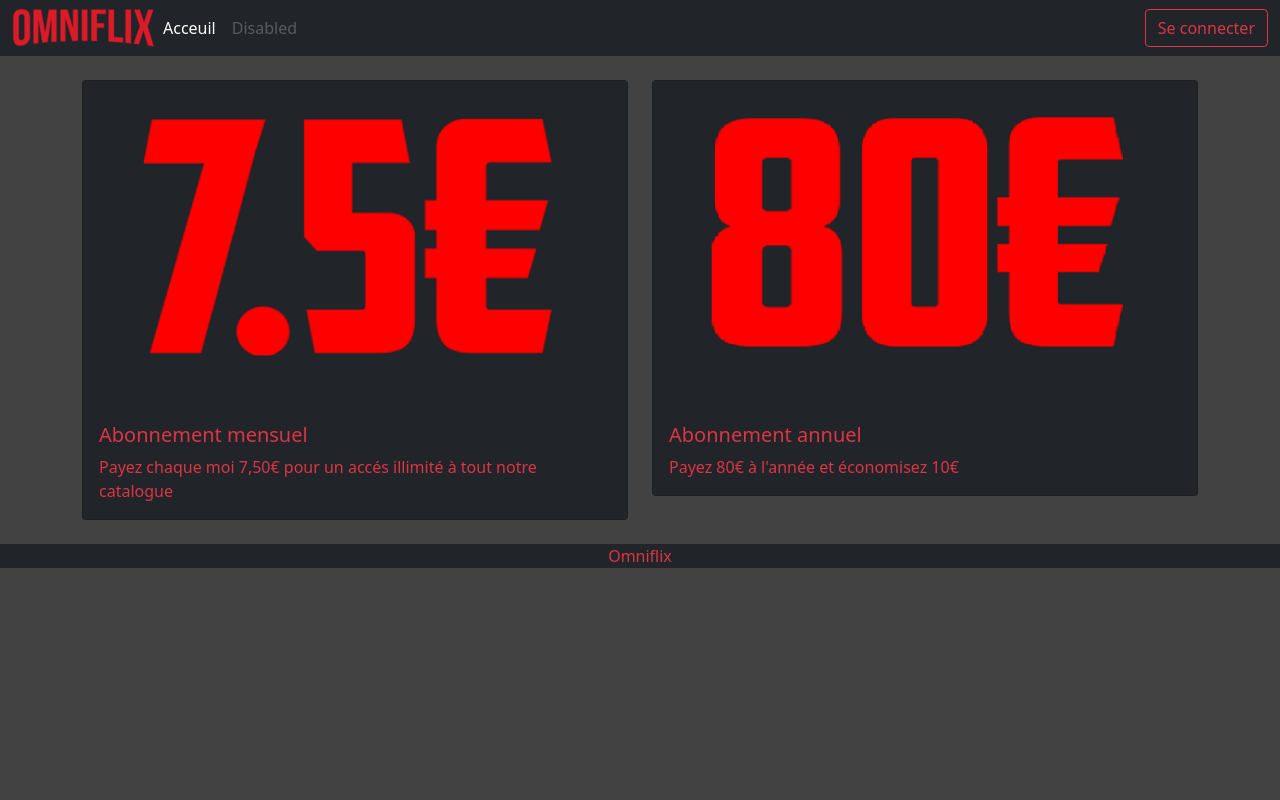
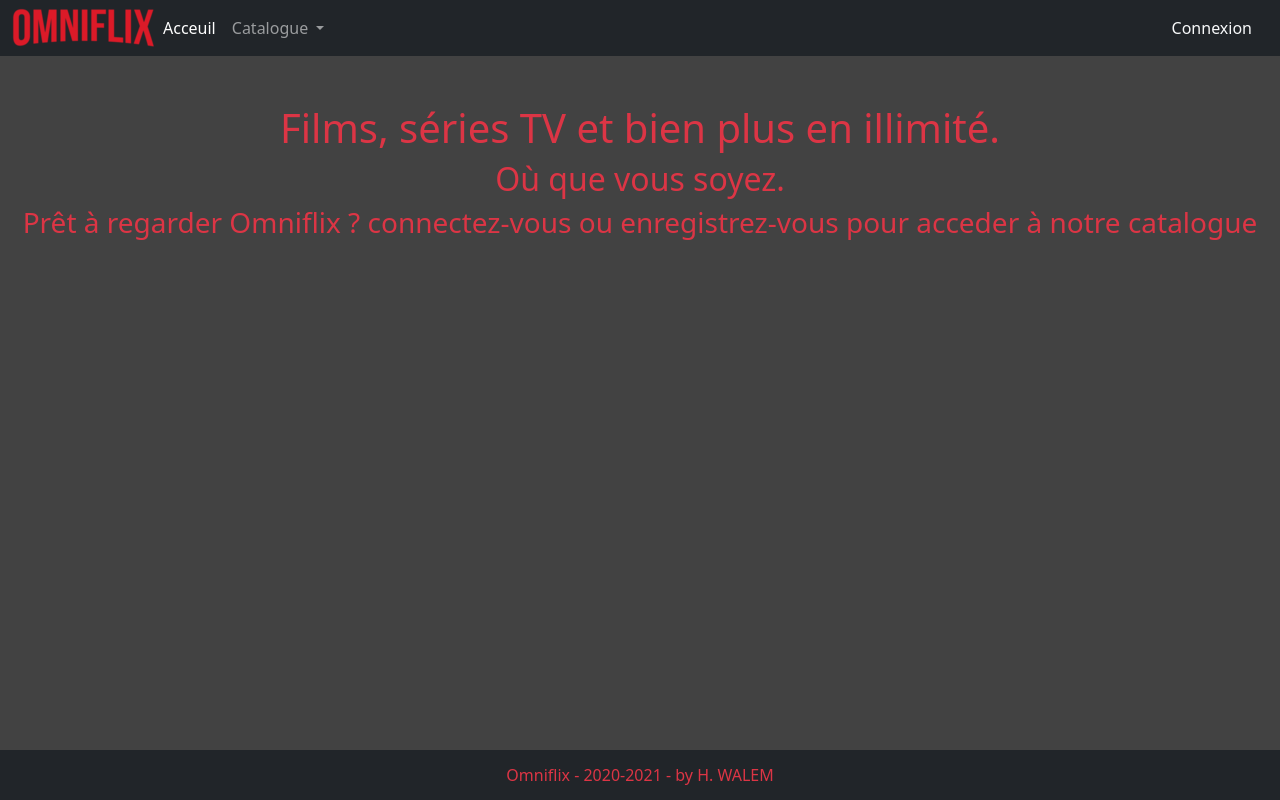
Before and after one commit to huwa1105/WALEM_Hugo_Projet_2020-2021, a PHP site: page / in a window 1280 px wide. Run offline with PHP 8.4, Linux system fonts and the light colour scheme; some libraries are stand-ins or nearby versions.

Commit message:
Push du 15/03/2021 - Page et mise en page utilisateur SANS BD

```diff
--- a/admin/lib/css/style.css
+++ b/admin/lib/css/style.css
@@ -1,3 +1,32 @@
-body{
+*{
+    margin:0;
+    padding:0;
+}
+
+html, body {
+    height : 100%;
     background-color: #424242;
 }
+
+body{
+    text-align:center;
+}
+
+#main{
+    max-width:1280px;
+    min-height:100%;
+    margin:0 auto;
+    position:relative;
+}
+
+footer{
+    background:#ccc;
+    position:absolute;
+    bottom:0;
+    width:100%;
+    height:50px;
+}
+
+#page{
+    ackground-color: #424242;
+}
--- /dev/null
+++ b/admin/lib/php/classes/Connexion.class.php
@@ -0,0 +1 @@
+<?php
--- a/index.php
+++ b/index.php
@@ -10,20 +10,22 @@ session_start();
 <head>
     <title>Site 2021</title>
     <script src="https://ajax.googleapis.com/ajax/libs/jquery/3.5.1/jquery.min.js"></script>
-    <script src="https://cdn.jsdelivr.net/npm/@popperjs/core@2.6.0/dist/umd/popper.min.js" integrity="sha384-KsvD1yqQ1/1+IA7gi3P0tyJcT3vR+NdBTt13hSJ2lnve8agRGXTTyNaBYmCR/Nwi" crossorigin="anonymous"></script>
-    <script src="https://cdn.jsdelivr.net/npm/bootstrap@5.0.0-beta2/dist/js/bootstrap.min.js" integrity="sha384-nsg8ua9HAw1y0W1btsyWgBklPnCUAFLuTMS2G72MMONqmOymq585AcH49TLBQObG" crossorigin="anonymous"></script>
-    <link href="https://cdn.jsdelivr.net/npm/bootstrap@5.0.0-beta2/dist/css/bootstrap.min.css" rel="stylesheet" integrity="sha384-BmbxuPwQa2lc/FVzBcNJ7UAyJxM6wuqIj61tLrc4wSX0szH/Ev+nYRRuWlolflfl" crossorigin="anonymous">
+    <script src="https://cdn.jsdelivr.net/npm/@popperjs/core@2.6.0/dist/umd/popper.min.js"
+            integrity="sha384-KsvD1yqQ1/1+IA7gi3P0tyJcT3vR+NdBTt13hSJ2lnve8agRGXTTyNaBYmCR/Nwi"
+            crossorigin="anonymous"></script>
+    <script src="https://cdn.jsdelivr.net/npm/bootstrap@5.0.0-beta2/dist/js/bootstrap.min.js"
+            integrity="sha384-nsg8ua9HAw1y0W1btsyWgBklPnCUAFLuTMS2G72MMONqmOymq585AcH49TLBQObG"
+            crossorigin="anonymous"></script>
+    <link href="https://cdn.jsdelivr.net/npm/bootstrap@5.0.0-beta2/dist/css/bootstrap.min.css" rel="stylesheet"
+          integrity="sha384-BmbxuPwQa2lc/FVzBcNJ7UAyJxM6wuqIj61tLrc4wSX0szH/Ev+nYRRuWlolflfl" crossorigin="anonymous">
     <link rel="stylesheet" href="./admin/lib/css/style.css"/>
     <link rel="stylesheet" href="./admin/lib/css/custom.css"/>
-    <link rel="stylesheet" href="https://pro.fontawesome.com/releases/v5.10.0/css/all.css" integrity="sha384-AYmEC3Yw5cVb3ZcuHtOA93w35dYTsvhLPVnYs9eStHfGJvOvKxVfELGroGkvsg+p" crossorigin="anonymous"/>
+    <link rel="stylesheet" href="https://pro.fontawesome.com/releases/v5.10.0/css/all.css"
+          integrity="sha384-AYmEC3Yw5cVb3ZcuHtOA93w35dYTsvhLPVnYs9eStHfGJvOvKxVfELGroGkvsg+p" crossorigin="anonymous"/>
 </head>
 
 <body>
-<div id="page">
-    <header class="img_header">
-
-    </header>
-    <section id="colGauche">
+<header>
     <nav>
         <?php
         $path = "./lib/php/public_menu.php";
@@ -32,10 +34,8 @@ session_start();
         }
         ?>
     </nav>
-    </section>
-    &nbsp;
-    <section id="contenu">
-        <div id="main">
+</header>
+<div id="page" class="py-5">
     <?php
     if (!isset($_SESSION['page'])) {
         $_SESSION['page'] = "accueil.php";
@@ -52,11 +52,16 @@ session_start();
         include("./pages/page404.php");
     }
     ?>
-        </div>
-    </section>
 
 </div>
-&nbsp;
-<footer class="bg-dark text-danger text-center">Omniflix</footer>
+<footer class="bg-dark text-danger d-flex align-items-center justify-content-around">
+        <?php
+        if (file_exists('lib/php/public_footer.php')) {
+            include('lib/php/public_footer.php');
+        }
+        ?>
+</footer>
 </body>
+
+
 </html>
--- a/lib/php/public_footer.php
+++ b/lib/php/public_footer.php
@@ -1 +1 @@
-<?php
+<span>Omniflix - 2020-2021 - by H. WALEM</span>
--- a/lib/php/public_menu.php
+++ b/lib/php/public_menu.php
@@ -1,20 +1,30 @@
 <nav class="navbar navbar-expand-lg navbar-dark bg-dark">
     <div class="container-fluid">
-        <img src="./admin/images/Omniflix.png">
+        <a  href="./index.php?page=accueil.php"><img src="./admin/images/Omniflix.png"></a>
         <button class="navbar-toggler" type="button" data-bs-toggle="collapse" data-bs-target="#navbarSupportedContent" aria-controls="navbarSupportedContent" aria-expanded="false" aria-label="Toggle navigation">
             <span class="navbar-toggler-icon"></span>
         </button>
         <div class="collapse navbar-collapse" id="navbarSupportedContent">
             <ul class="navbar-nav me-auto mb-2 mb-lg-0">
                 <li class="nav-item">
-                    <a class="nav-link active" aria-current="page" href="#">Acceuil</a>
+                    <a class="nav-link active" aria-current="page" href="./index.php?page=accueil.php">Acceuil</a>
                 </li>
 
-                <li class="nav-item">
-                    <a class="nav-link disabled" href="#" tabindex="-1" aria-disabled="true">Disabled</a>
+                <li class="nav-item dropdown">
+                    <a class="nav-link dropdown-toggle" href="#" id="navbarDropdown" role="button" data-bs-toggle="dropdown" aria-expanded="false">
+                        Catalogue
+                    </a>
+                    <ul class="dropdown-menu" aria-labelledby="navbarDropdown">
+                        <li><a class="dropdown-item" href="./index.php?page=categorie.php">Catégories</a></li>
+                        <li><a class="dropdown-item" href="./index.php?page=catalogue.php">Films</a></li>
+                        <li><a class="dropdown-item" href="./index.php?page=catalogue.php">Séries</a></li>
+                        <li><hr class="dropdown-divider"></li>
+                        <li><a class="dropdown-item" href="./index.php?page=catalogue.php">Tous</a></li>
+                    </ul>
                 </li>
             </ul>
-            <button class="btn btn-outline-danger" type="submit">Se connecter</button>
+            <a class="nav-link active text-light" aria-current="page" href="./index.php?page=connexion.php">Connexion</a>
+            <!--<a class="nav-link active" aria-current="page" href="./index.php?page=connexion.php"><button class="btn btn-outline-danger" type="submit">Se connecter</button></a>-->
         </div>
     </div>
 </nav>
--- a/pages/accueil.php
+++ b/pages/accueil.php
@@ -1,22 +1,5 @@
-<div class="container">
-    <div class="row row-cols-1 row-cols-md-2 g-4">
-        <div class="col">
-            <div class="card bg-dark text-danger">
-                <img ="7euro" class="imgPrix" src="./admin/images/7e.png" class="card-img-top" alt="...">
-                <div class="card-body">
-                    <h5 class="card-title">Abonnement mensuel</h5>
-                    <p class="card-text">Payez chaque moi 7,50€ pour un accés illimité à tout notre catalogue</p>
-                </div>
-            </div>
-        </div>
-        <div class="col">
-            <div class="card bg-dark text-danger">
-                <img id="80euro" class="imgPrix" src="./admin/images/80e.png" class="card-img-top" alt="...">
-                <div class="card-body">
-                    <h5 class="card-title">Abonnement annuel</h5>
-                    <p class="card-text">Payez 80€ à l'année et économisez 10€</p>
-                </div>
-            </div>
-        </div>
-    </div>
+<div class="text-danger text-center h-100">
+    <h1>Films, séries TV et bien plus en illimité.</h1>
+    <h2>Où que vous soyez.</h2>
+    <h3>Prêt à regarder Omniflix ? connectez-vous ou enregistrez-vous pour acceder à notre catalogue</h3>
 </div>
```
Also changed, not shown: pages/catalogue.php (added, +17 -0 lines), pages/categorie.php (added, +17 -0 lines), pages/connexion.php (added, +38 -0 lines). Lines whose indentation alone changed are shown as unchanged.
